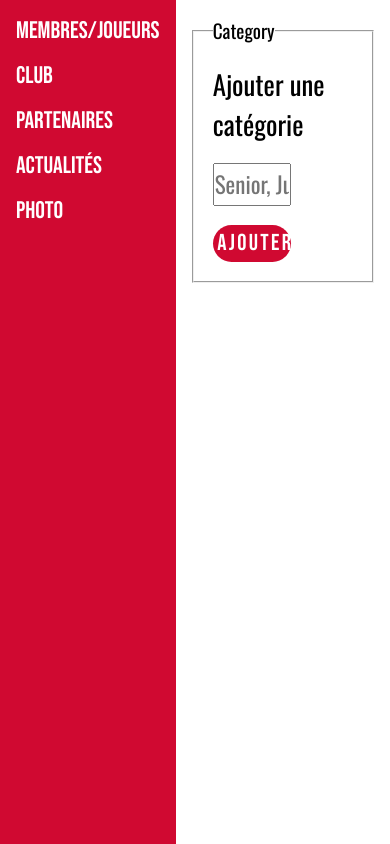
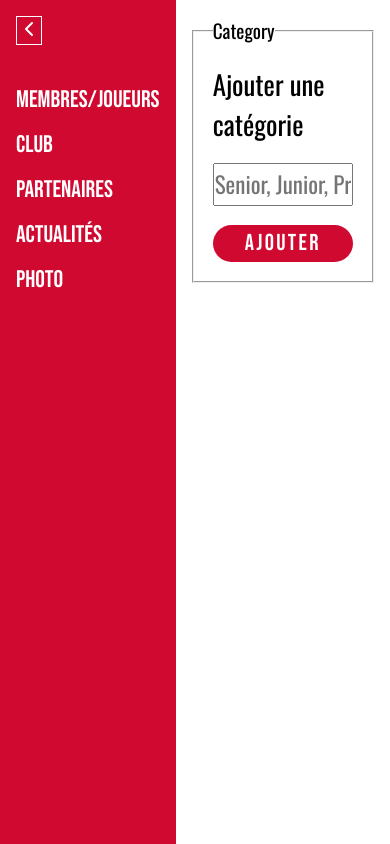
Before and after one commit to JP-Lefever/effca, a Next.js app: page /admin/addCategory in a window 390 px wide. Built offline with nearby package versions, Linux system fonts and the light colour scheme.

Commit message:
feat: add responsive

```diff
--- a/package.json
+++ b/package.json
@@ -11,6 +11,7 @@
   "dependencies": {
     "@prisma/client": "^6.8.2",
     "@prisma/extension-accelerate": "^2.0.1",
+    "lucide-react": "^0.513.0",
     "next": "15.3.2",
     "react": "^19.0.0",
     "react-dom": "^19.0.0",
--- a/src/components/navigation/NavAdmin/NavAdmin.tsx
+++ b/src/components/navigation/NavAdmin/NavAdmin.tsx
@@ -3,22 +3,30 @@ import styles from "./navAdmin.module.css"
 import dataNav from "@/assets/data/navBar/navAdmin.json"
 import {useState} from "react";
 import Link from "next/link";
+import { ChevronLeft, ChevronRight } from 'lucide-react';
+import {white} from "next/dist/lib/picocolors";
 
 
 export default function NavAdmin() {
 
     const [openSection, setOpenSection] = useState<Partial<Record<keyof typeof dataNav, boolean>>>({})
+    const [openMenu, setOpenMenu] = useState<boolean>(true)
 
     const toggleSection = (key : keyof typeof dataNav) => {
       setOpenSection((prev)=>({
           ...prev,
           [key] : !prev[key],
       }))
+    }
 
+    const toggleMenu = ()=>{
+        setOpenMenu(!openMenu)
     }
 
     return (
         <nav className={styles.nav}>
+            <button className={styles.buttonMenu} type={"button"} onClick={toggleMenu}>{openMenu ? <ChevronLeft  color={"white"}/> :  <ChevronRight  color={"white"}/>}</button>
+            {openMenu &&
             <ul>
                 {Object.entries(dataNav).map(([key,value])=>{
                     const typeKey = key as keyof typeof dataNav;
@@ -39,6 +47,7 @@ export default function NavAdmin() {
                     )
                 })}
             </ul>
+            }
         </nav>
     )
 }
--- a/src/components/navigation/NavAdmin/navAdmin.module.css
+++ b/src/components/navigation/NavAdmin/navAdmin.module.css
@@ -33,3 +33,10 @@
 .menu:hover{
     color: var(--white-main)
 }
+
+.buttonMenu {
+    background-color: var(--red-main);
+    border : solid var(--white-main) 1px;
+    margin-bottom : 3em;
+
+}
--- a/src/features/category/components/addCategoryForm/addCategoryForm.module.css
+++ b/src/features/category/components/addCategoryForm/addCategoryForm.module.css
@@ -20,6 +20,9 @@
     font-family: var(--title-font),sans-serif;
     letter-spacing: 0.1em;
     font-size: 1.2em;
+    @media screen and (max-width: 568px)  {
+        width : 100%;
+    }
 }
 .section label {
     font-size: 1.4em;
@@ -30,6 +33,9 @@
     height: 5vh;
     font-family: var(--paragraph-font),sans-serif;
     font-size: 1.2em;
+    @media screen and (max-width: 568px)  {
+        width : 100%;
+    }
 }
 .section p {
     color: var(--red-main);
```
Also changed, not shown: 1 other file (tests, documents, lock files or other folders).
